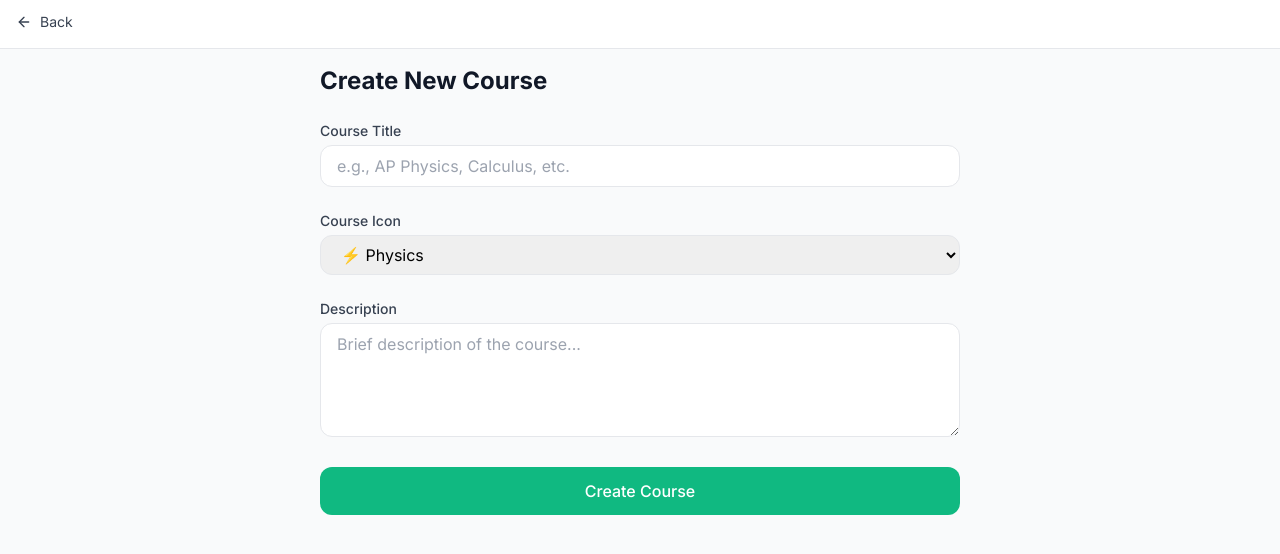
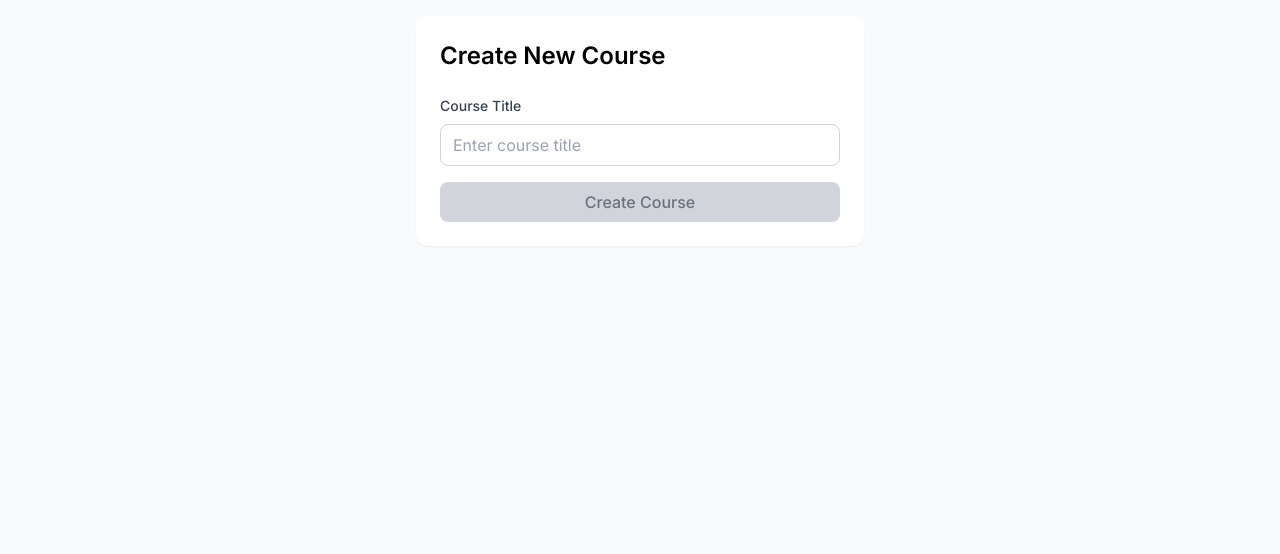
Before and after one commit to Shabbar-Raza/BLINK, a Next.js app: page /create-course in a window 1280 px wide. Shown: the top 554 px of the page. Built offline with nearby package versions, Linux system fonts and the light colour scheme.

Commit message:
feat: implement user-specific course generation
- Added course creation functionality
- Linked courses to specific users
- Added user authentication for courses
- Fixed cookie handling for user sessions
- Updated API routes for course management

```diff
--- a/app/api/auth/route.ts
+++ b/app/api/auth/route.ts
@@ -1,5 +1,6 @@
 import { NextResponse } from 'next/server';
 import { dbUtils } from '@/lib/db/mongodb';
+import { cookies } from 'next/headers';
 
 export async function POST(request: Request) {
   try {
@@ -31,6 +32,15 @@ export async function POST(request: Request) {
         }
 
         console.log('Login successful'); // Debug log
+        // Set the cookie after successful login
+        const cookieStore = await cookies();
+        cookieStore.set('userEmail', user.email, {
+          httpOnly: true,
+          secure: process.env.NODE_ENV === 'production',
+          sameSite: 'strict',
+          path: '/'
+        });
+
         return NextResponse.json({ success: true });
 
       default:
--- a/app/create-course/page.tsx
+++ b/app/create-course/page.tsx
@@ -1,75 +1,89 @@
 'use client';
+import React, { useState } from 'react';
+import { useRouter } from 'next/navigation';
 
-import React from 'react';
-import { motion } from 'framer-motion';
-import Link from 'next/link';
-import { ArrowLeft } from 'lucide-react';
+const CreateCourse = () => {
+  const router = useRouter();
+  const [title, setTitle] = useState('');
+  const [loading, setLoading] = useState(false);
+  const [error, setError] = useState('');
 
-export default function CreateCoursePage() {
+  const handleSubmit = async (e: React.FormEvent) => {
+    e.preventDefault();
+    if (!title.trim()) return;
+
+    try {
+      setLoading(true);
+      setError('');
+
+      const response = await fetch('/api/courses', {
+        method: 'POST',
+        headers: {
+          'Content-Type': 'application/json',
+        },
+        body: JSON.stringify({
+          title,
+          icon: '📚', // Default icon
+          bgColor: 'bg-emerald-500', // Default background
+        }),
+      });
+
+      const data = await response.json();
+      console.log('Course creation response:', data);
+
+      if (!response.ok) {
+        throw new Error(data.error || 'Failed to create course');
+      }
+
+      router.push('/'); // Return to homepage
+    } catch (error) {
+      console.error('Error creating course:', error);
+      setError('Failed to create course');
+    } finally {
+      setLoading(false);
+    }
+  };
+
   return (
-    <div className="min-h-screen bg-gray-50">
-      {/* Header */}
-      <header className="bg-white border-b border-gray-200 px-4 py-3">
-        <Link href="/" className="inline-flex items-center gap-2 text-gray-700 text-sm">
-          <ArrowLeft className="h-4 w-4" />
-          <span>Back</span>
-        </Link>
-      </header>
+    <div className="min-h-screen bg-gray-50 p-4">
+      <div className="max-w-md mx-auto bg-white rounded-xl shadow-sm p-6">
+        <h1 className="text-2xl font-semibold mb-6">Create New Course</h1>
 
-      {/* Main Content */}
-      <div className="max-w-2xl mx-auto p-4">
-        <h1 className="text-2xl font-bold text-gray-900 mb-6">Create New Course</h1>
+        {error && (
+          <div className="mb-4 p-3 bg-red-50 text-red-500 rounded-lg">
+            {error}
+          </div>
+        )}
 
-        <form className="space-y-6">
-          <div>
-            <label htmlFor="title" className="block text-sm font-medium text-gray-700 mb-1">
+        <form onSubmit={handleSubmit}>
+          <div className="mb-4">
+            <label className="block text-sm font-medium text-gray-700 mb-2">
               Course Title
             </label>
             <input
               type="text"
-              id="title"
-              className="w-full px-4 py-2 rounded-xl border border-gray-200 focus:outline-none focus:ring-2 focus:ring-emerald-500"
-              placeholder="e.g., AP Physics, Calculus, etc."
+              value={title}
+              onChange={(e) => setTitle(e.target.value)}
+              className="w-full px-3 py-2 border border-gray-300 rounded-lg focus:outline-none focus:ring-2 focus:ring-emerald-500"
+              placeholder="Enter course title"
             />
           </div>
 
-          <div>
-            <label htmlFor="icon" className="block text-sm font-medium text-gray-700 mb-1">
-              Course Icon
-            </label>
-            <select
-              id="icon"
-              className="w-full px-4 py-2 rounded-xl border border-gray-200 focus:outline-none focus:ring-2 focus:ring-emerald-500"
-            >
-              <option value="⚡">⚡ Physics</option>
-              <option value="📐">📐 Math</option>
-              <option value="🧪">🧪 Chemistry</option>
-              <option value="📊">📊 Economics</option>
-            </select>
-          </div>
-
-          <div>
-            <label htmlFor="description" className="block text-sm font-medium text-gray-700 mb-1">
-              Description
-            </label>
-            <textarea
-              id="description"
-              rows={4}
-              className="w-full px-4 py-2 rounded-xl border border-gray-200 focus:outline-none focus:ring-2 focus:ring-emerald-500"
-              placeholder="Brief description of the course..."
-            />
-          </div>
-
-          <motion.button
-            whileHover={{ scale: 1.01 }}
-            whileTap={{ scale: 0.99 }}
+          <button
             type="submit"
-            className="w-full bg-emerald-500 text-white py-3 rounded-xl font-medium hover:bg-emerald-600 transition-colors"
+            disabled={loading || !title.trim()}
+            className={`w-full py-2 rounded-lg font-medium ${
+              loading || !title.trim()
+                ? 'bg-gray-300 text-gray-500 cursor-not-allowed'
+                : 'bg-emerald-600 text-white hover:bg-emerald-700'
+            }`}
           >
-            Create Course
-          </motion.button>
+            {loading ? 'Creating...' : 'Create Course'}
+          </button>
         </form>
       </div>
     </div>
   );
-}
+};
+
+export default CreateCourse;
--- a/components/BLINKHomepage.tsx
+++ b/components/BLINKHomepage.tsx
@@ -1,6 +1,6 @@
 'use client';
 
-import React, { useState } from 'react';
+import React, { useState, useEffect } from 'react';
 import { motion, AnimatePresence } from 'framer-motion';
 import Link from 'next/link';
 import { useRouter } from 'next/navigation';
@@ -14,38 +14,24 @@ const archivoBlack = Archivo_Black({
   subsets: ['latin']
 });
 
+// Add this interface at the top of the file
+interface Course {
+  _id: string;
+  title: string;
+  icon: string;
+  bgColor: string;
+  progress: number;
+  userId: string;
+}
+
 const BlinkHomePreview = () => {
   const router = useRouter();
   const [showQuickActions, setShowQuickActions] = useState(false);
   const { isDarkMode, toggleDarkMode } = useTheme();
   const [isSidebarOpen, setIsSidebarOpen] = useState(false);
-
-  const [courses] = useState([
-    {
-      id: 1,
-      title: 'AP Physics',
-      progress: 60,
-      icon: '⚡',
-      bgColor: 'bg-gradient-to-br from-blue-500 to-purple-500',
-      notesPage: '/physics'
-    },
-    {
-      id: 2,
-      title: 'Precalculus',
-      progress: 45,
-      icon: '📐',
-      bgColor: 'bg-gradient-to-br from-purple-600 via-pink-500 to-orange-500',
-      notesPage: '/precalculus'
-    },
-    {
-      id: 3,
-      title: 'AP/College Macroeconomics',
-      progress: 30,
-      icon: '🌍',
-      bgColor: 'bg-gradient-to-br from-orange-500 to-yellow-500',
-      notesPage: '/courses/macroeconomics'
-    }
-  ]);
+  const [courses, setCourses] = useState<Course[]>([]);
+  const [loading, setLoading] = useState(true);
+  const [showCreateCoursePrompt, setShowCreateCoursePrompt] = useState(false);
 
   const [recentTopics] = useState([
     {
@@ -77,6 +63,29 @@ const BlinkHomePreview = () => {
     { id: 2, name: 'Statistics', icon: '📈' },
     { id: 3, name: 'Chemistry', icon: '🧪' }
   ]);
+
+  // Fetch user's courses
+  useEffect(() => {
+    const fetchCourses = async () => {
+      try {
+        const response = await fetch('/api/courses');
+        const data = await response.json();
+
+        if (data.courses) {
+          setCourses(data.courses);
+          if (data.courses.length === 0) {
+            setShowCreateCoursePrompt(true);
+          }
+        }
+      } catch (error) {
+        console.error('Error fetching courses:', error);
+      } finally {
+        setLoading(false);
+      }
+    };
+
+    fetchCourses();
+  }, []);
 
   const QuickActionMenu = () => (
     <>
@@ -335,6 +344,47 @@ const BlinkHomePreview = () => {
     </AnimatePresence>
   );
 
+  // Create Course Modal
+  const CreateCoursePrompt = () => (
+    <AnimatePresence>
+      {showCreateCoursePrompt && (
+        <>
+          <motion.div
+            initial={{ opacity: 0 }}
+            animate={{ opacity: 1 }}
+            exit={{ opacity: 0 }}
+            className="fixed inset-0 bg-black/50 backdrop-blur-sm z-40"
+            onClick={() => setShowCreateCoursePrompt(false)}
+          />
+
+          <motion.div
+            initial={{ opacity: 0, scale: 0.9 }}
+            animate={{ opacity: 1, scale: 1 }}
+            exit={{ opacity: 0, scale: 0.9 }}
+            className="fixed top-1/2 left-1/2 transform -translate-x-1/2 -translate-y-1/2 bg-white rounded-2xl p-6 shadow-xl z-50 w-[90%] max-w-md"
+          >
+            <h3 className="text-xl font-semibold mb-4">Welcome to BLINK!</h3>
+            <p className="text-gray-600 mb-6">
+              Get started by creating your first course. This will help you organize your study materials and track your progress.
+            </p>
+
+            <motion.button
+              whileHover={{ scale: 1.02 }}
+              whileTap={{ scale: 0.98 }}
+              className="w-full py-3 bg-emerald-600 text-white rounded-xl font-medium"
+              onClick={() => {
+                setShowCreateCoursePrompt(false);
+                router.push('/create-course');
+              }}
+            >
+              Create My First Course
+            </motion.button>
+          </motion.div>
+        </>
+      )}
+    </AnimatePresence>
+  );
+
   return (
     <div className="w-full h-screen flex flex-col relative">
       {/* Header - Updated with smaller padding */}
@@ -392,21 +442,23 @@ const BlinkHomePreview = () => {
             <motion.button
               whileTap={{ scale: 0.95 }}
               className="w-8 h-8 bg-emerald-100 rounded-2xl flex items-center justify-center"
+              onClick={() => router.push('/create-course')}
             >
               <span className="text-xl text-emerald-600">+</span>
             </motion.button>
           </div>
 
+          {loading ? (
+            <div className="flex justify-center items-center h-44">
+              <div className="animate-spin rounded-full h-8 w-8 border-b-2 border-emerald-500" />
+            </div>
+          ) : courses.length > 0 ? (
             <div className="flex gap-4 overflow-x-auto pb-4 -mx-4 px-4">
               {courses.map((course) => (
                 <Link
-                key={course.id}
-                href={course.notesPage}
+                  key={course._id}
+                  href={`/courses/${course._id}`}
                   className="flex-shrink-0 w-44"
-                onClick={(e) => {
-                  e.preventDefault();
-                  router.push(course.notesPage);
-                }}
                 >
                   <motion.div
                     initial={{ opacity: 0, y: 20 }}
@@ -427,6 +479,14 @@ const BlinkHomePreview = () => {
                 </Link>
               ))}
             </div>
+          ) : (
+            <div className="h-44 border-2 border-dashed border-gray-200 rounded-2xl flex items-center justify-center">
+              <p className="text-gray-500 text-center">
+                No courses yet.<br />
+                Click the + button to create your first course!
+              </p>
+            </div>
+          )}
         </div>
 
         {/* Recently Opened Section */}
@@ -582,6 +642,7 @@ const BlinkHomePreview = () => {
 
       {showQuickActions && <QuickActionMenu />}
       {isSidebarOpen && <Sidebar />}
+      <CreateCoursePrompt />
     </div>
   );
 };
--- a/next.config.js
+++ b/next.config.js
@@ -15,7 +15,6 @@ const nextConfig = {
     };
     return config;
   },
-  output: 'export',
   images: {
     unoptimized: true,
   },
```
Also changed, not shown: app/api/courses/route.ts (added, +55 -0 lines), lib/db/mongodb.ts (+37 -0 lines). Lines whose indentation alone changed are shown as unchanged.
